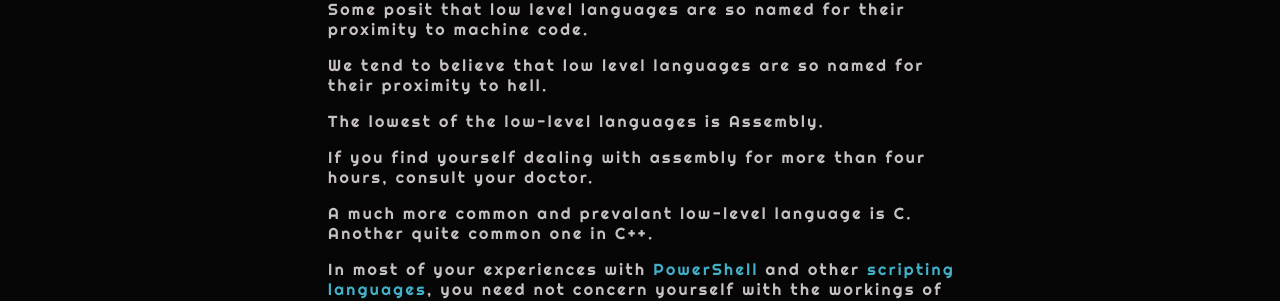
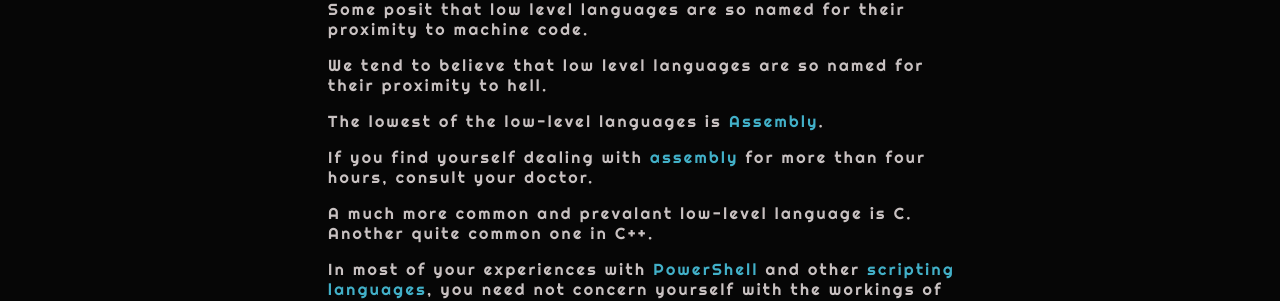
Before and after one commit to PowerShellGuides/PowerShellGuide, a Jekyll site: the page built from docs/Languages/Low-Level-Languages.md, in a window 1280 px wide. Shown: the part 539-840 px from the top of the page. Built offline with Jekyll 4.4.1, drawn with Linux system fonts in a browser that asks for light colours; part of the change alters nothing that is shown.

```diff
--- a/docs/Languages/Low-Level-Languages.md
+++ b/docs/Languages/Low-Level-Languages.md
@@ -16,9 +16,9 @@ Some posit that low level languages are so named for their proximity to machine
 
 We tend to believe that low level languages are so named for their proximity to hell.
 
-The lowest of the low-level languages is Assembly.
+The lowest of the low-level languages is [Assembly](/Languages/Assemblies).
 
-If you find yourself dealing with assembly for more than four hours, consult your doctor.
+If you find yourself dealing with [assembly](/Languages/Assemblies) for more than four hours, consult your doctor.
 
 A much more common and prevalant low-level language is C.  Another quite common one in C++.
 
```
